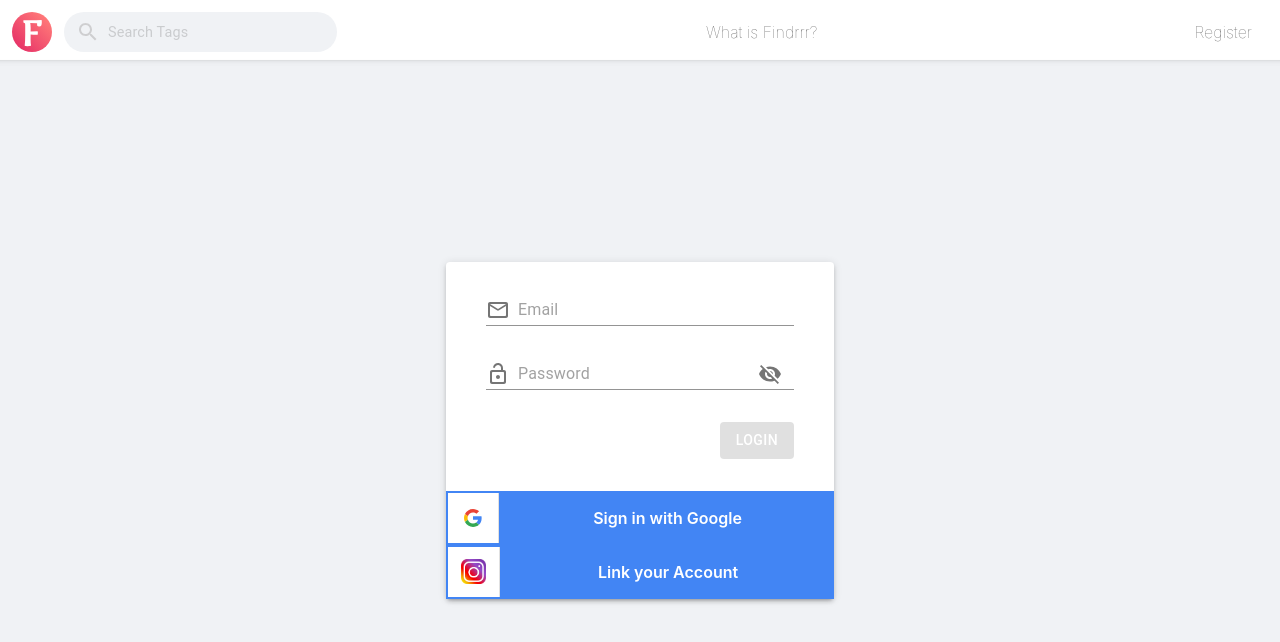
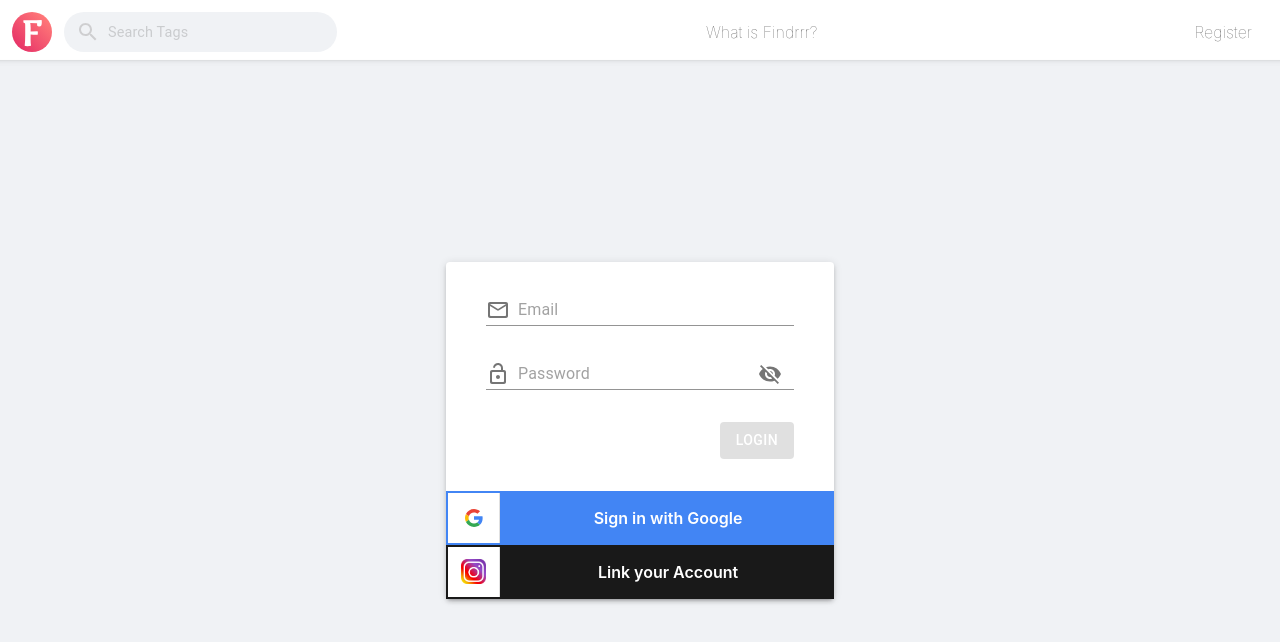
Before and after one commit to alvinnguyen116/heroku-findr-main, a React app: page /login in a window 1280 px wide. Shown: the top 642 px of the page. Built offline with nearby package versions, Linux system fonts and the light colour scheme; no server answers; the HTML template or start-up script is replaced by a standard one; what @giphy/js-fetch-api would draw is missing.

Commit message:
attempt IG integration

```diff
--- a/client/public/index.html
+++ b/client/public/index.html
@@ -2,6 +2,11 @@
 <html lang="en" style="background-color: #f0f2f5;">
   <head>
     <title>Findrrr</title>
+    <link rel="apple-touch-icon" sizes="180x180" href="apple-touch-icon.png">
+    <link rel="icon" type="image/png" sizes="32x32" href="favicon-32x32.png">
+    <link rel="icon" type="image/png" sizes="16x16" href="favicon-16x16.png">
+    <link rel="manifest" href="/manifest.json">
+    <link href="https://fonts.googleapis.com/css2?family=Amatic+SC&family=Amiri&family=VT323&family=Roboto&family=Roboto+Mono&family=Sacramento&display=swap" rel="stylesheet">
   </head>
   <body>
     <div id="root"></div>
--- a/client/src/api/api.js
+++ b/client/src/api/api.js
@@ -89,14 +89,15 @@ export class MainAPI {
     }
 
     static getAccessTokenFromCode({code, authType = AUTH_TYPE.LOGIN, accountType = ACCOUNT_TYPE.GOOGLE}) {
+        const url = accountType === ACCOUNT_TYPE.GOOGLE ? `https://oauth2.googleapis.com/token` :
+            'https://api.instagram.com/oauth/access_token';
+
         const client_id = accountType === ACCOUNT_TYPE.GOOGLE ?
             '1034190105133-cl43sru1un6mdkq6ujsoi7jmmn1r3g36.apps.googleusercontent.com' :
             '277459566825286';
         const client_secret = accountType === ACCOUNT_TYPE.GOOGLE ? '3DN5stqM8sVgznkc1VOVzc8m' :
             'a139b93a0ca153511ba9f64f17c508b3';
         const redirect_uri = accountType === ACCOUNT_TYPE.GOOGLE ? createRedirectUri(authType) : createIGRedirectURI();
-        const url = accountType === ACCOUNT_TYPE.GOOGLE ? `https://oauth2.googleapis.com/token` :
-            'https://api.instagram.com/oauth/access_token';
 
         return axios({
             url,
@@ -108,6 +109,9 @@ export class MainAPI {
                 grant_type: 'authorization_code',
                 code
             },
+            headers: {
+                'content-type': 'jsonp'
+            }
         });
     };
 
--- a/client/src/components/app/App.scss
+++ b/client/src/components/app/App.scss
@@ -11,6 +11,7 @@ html {
   --button-backround-color: rgba(228, 230, 235, 0.73);
   --left-margin: 25px;
   --default-text-color: rgba(0,0,0,.1);
+  --scroll-bar-width: 14px;
   background-color: var(--bg-color);
   overflow-wrap: anywhere;
 }
@@ -176,12 +177,14 @@ html {
   }
 
   &::-webkit-scrollbar {
-    width: 8px;
+    width: var(--scroll-bar-width);
   }
 
   &::-webkit-scrollbar-thumb {
     background-color: transparent;
     border-radius: 8px;
+    background-clip: padding-box;
+    border: 4px solid transparent;
   }
 
   &::-webkit-scrollbar-track {
--- a/client/src/components/input/google/Google.js
+++ b/client/src/components/input/google/Google.js
@@ -13,7 +13,9 @@ function GoogleAuth({className = '', type}) {
     return (
         <a {...hyperlinkProps}>
             <div className={`google-auth ${className}`}>
-                <GoogleLogo className={'google-logo'}/>
+                <div className={"logo"}>
+                    <GoogleLogo/>
+                </div>
                 <div className={"text"}>
                     {type === AUTH_TYPE.LOGIN ? 'Sign in with Google' : 'Sign up with Google'}
                 </div>
--- a/client/src/components/input/google/google.scss
+++ b/client/src/components/input/google/google.scss
@@ -4,8 +4,12 @@
   display: flex;
   background-color: #4285f4;
 
-  .google-logo {
-    padding: 1em;
+  .logo {
+    width: 51px;
+    height: 50px;
+    display: flex;
+    align-items: center;
+    justify-content: center;
     border-right: 1px solid rgba(0, 0, 0, 0.12);
     background-color: white;
     margin: 2px;
--- a/client/src/components/input/instagram/instagram.scss
+++ b/client/src/components/input/instagram/instagram.scss
@@ -2,7 +2,7 @@
   border-radius: 0 !important;
   height: fit-content;
   display: flex;
-  background-color: #4285f4;
+  background-color: rgba(0,0,0,.9);
 
   .logo {
     width: 51px;
--- a/client/src/pages/find-page/find-page.scss
+++ b/client/src/pages/find-page/find-page.scss
@@ -16,13 +16,13 @@
 
     &.menu- {
       &open {
-        --len: 358px;
+        --len: 352px;
         margin-left: var(--len);
         width: calc(100% - var(--len));
       }
 
       &closed {
-        --len: 107px;
+        --len: 101px;
         margin-left: var(--len);
         width: calc(100% - var(--len));
       }
@@ -75,7 +75,7 @@
     flex-direction: column;
     overflow-y: scroll;
     overflow-x: hidden;
-    padding: 1em;
+    padding: 1em calc(1em - var(--scroll-bar-width) + 1px) 1em 1em;
     height: 100%;
     flex: none;
     box-sizing: border-box;
--- a/client/src/redux/actions/app.js
+++ b/client/src/redux/actions/app.js
@@ -379,8 +379,12 @@ export function instagramGetToken({code = '', successCallback = () => {}}) {
 
         dispatch(initial());
         MainAPI.getAccessTokenFromCode({code, accountType: ACCOUNT_TYPE.IG}).then(res => {
-            dispatch(success(res.data));
-            successCallback && successCallback();
+            if  (res && res.data) {
+                dispatch(success(res.data));
+                successCallback && successCallback();
+            } else {
+                dispatch(failure("No data in the response"));
+            }
         }).catch(res => {
             dispatch(failure(res.response.data.err));
             dispatch(snackbarMessage({message: res.response.data.err, type: SNACKBAR_SEVERITY.ERROR}));
--- a/package.json
+++ b/package.json
@@ -7,6 +7,9 @@
     "build": "rm -rf dist && webpack && cp -avr ./client/public/* ./dist/public && rm ./dist/public/index.html",
     "dev": "concurrently \"yarn build && yarn start\" \"cd ./client && yarn start\"",
     "heroku-postbuild": "npm install && npm run build"
+  },
+  "engines": {
+    "node": "14.5.0"
   },
   "keywords": [
     "React",
```
